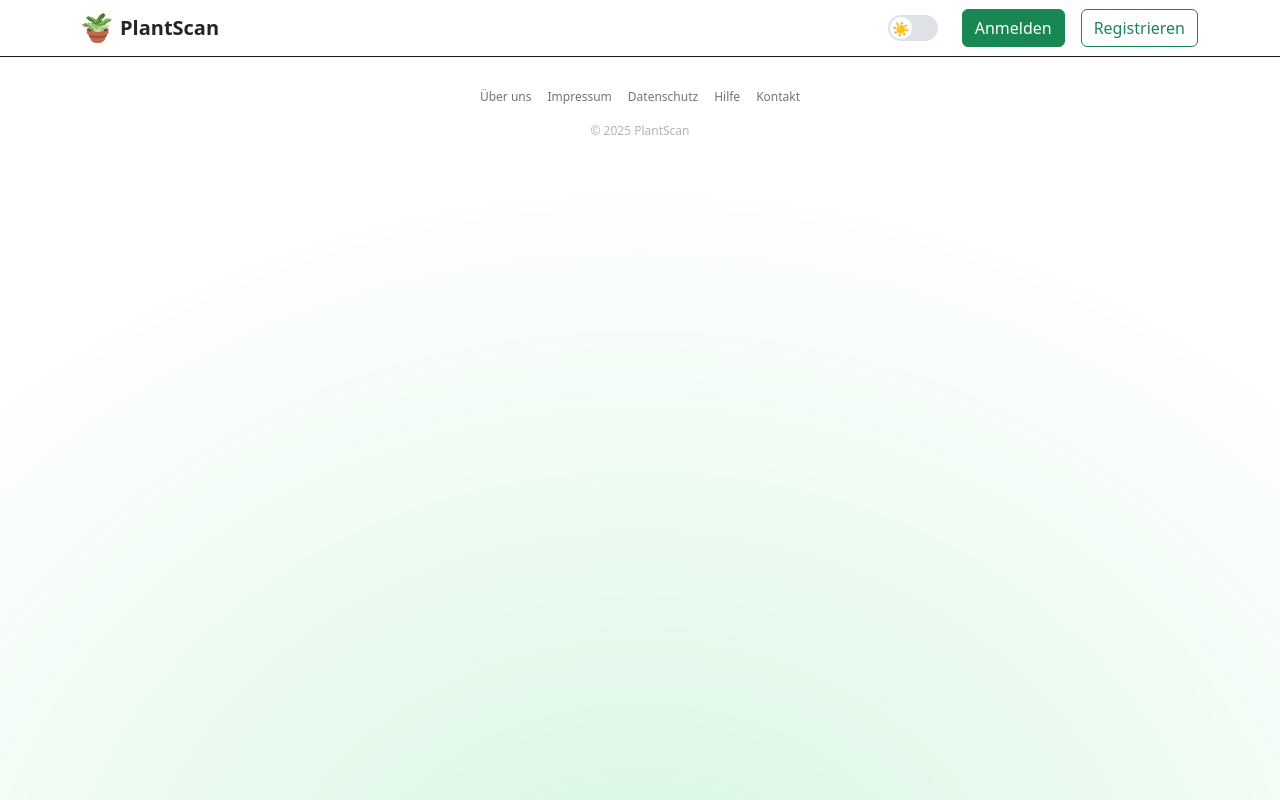
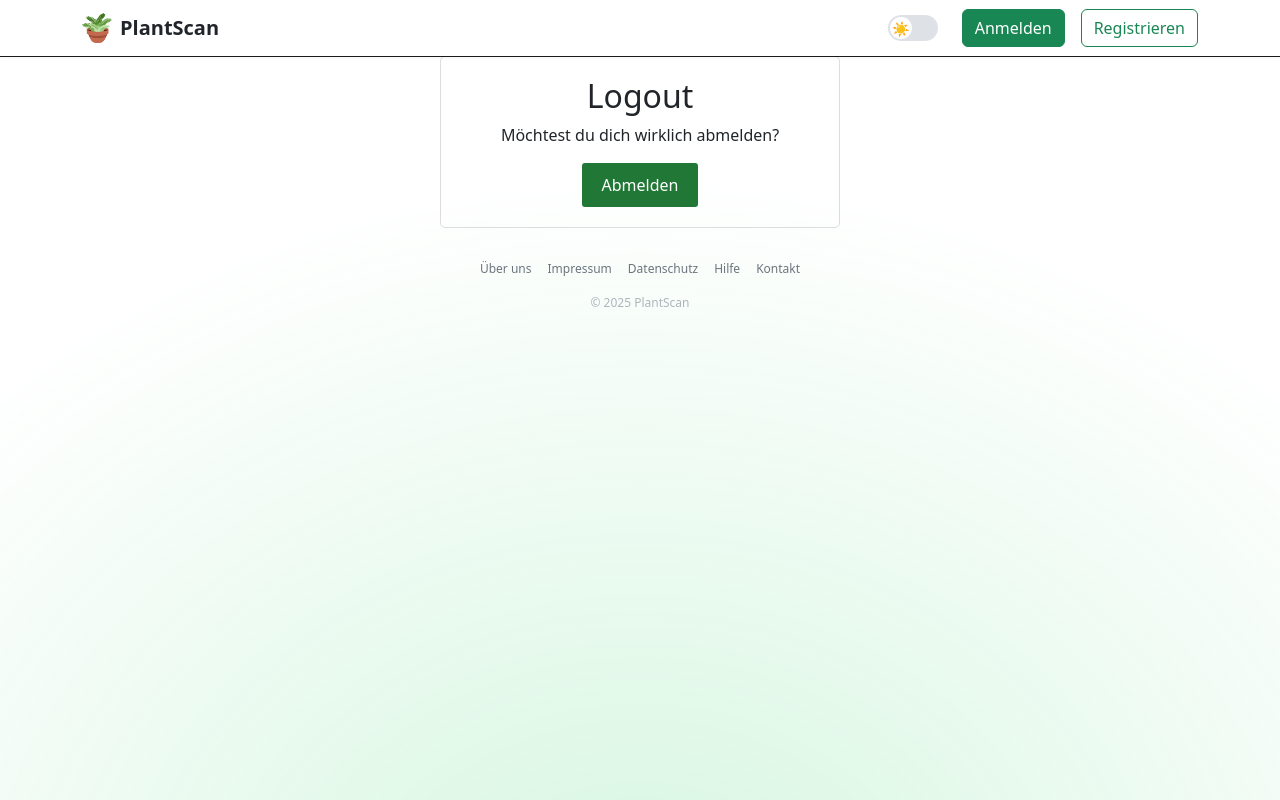
Before and after one commit to on23db/T6_Projekt_PlantScan, a Vue app: page /logout in a window 1280 px wide. Built offline with nearby package versions, Linux system fonts and the light colour scheme; no server answers.

Commit message:
Added: User Login and Logout

```diff
--- a/src/components/Login.vue
+++ b/src/components/Login.vue
@@ -27,7 +27,7 @@ export default {
             try {
                 const auth = getAuth();
                 await signInWithEmailAndPassword(auth, this.email, this.password);
-                this.$router.push("/home"); // Anpassung je nach Routing
+                this.$router.push("/profile"); // Anpassung je nach Routing
             } catch (error) {
                 this.errorMessage = error.message;
             }
--- a/src/components/Navbar.vue
+++ b/src/components/Navbar.vue
@@ -33,6 +33,14 @@
                 Registrieren
               </button>
             </router-link>
+            <router-link v-if="isLoggedIn" to="/profile">
+              <button class="btn btn-outline-primary" type="button">
+                Profil
+              </button>
+            </router-link>
+            <button v-if="isLoggedIn" class="btn btn-danger" @click="logout">
+              Abmelden
+            </button>
           </div>
         </div>
       </div>
@@ -50,6 +58,8 @@ const emit = defineEmits(['toggle-theme']);
 const emitToggleTheme = () => {
   emit('toggle-theme');
 };
+
+
 </script>
 
 <style scoped>
--- a/src/firebase.js
+++ b/src/firebase.js
@@ -1,6 +1,6 @@
 // Import Firebase-Funktionen
 import { initializeApp } from "firebase/app";
-import { getAuth } from "firebase/auth";
+import { getAuth, onAuthStateChanged, signOut } from "firebase/auth";
 import { getFirestore } from "firebase/firestore";
 import { getStorage } from "firebase/storage";
 
@@ -21,5 +21,22 @@ const auth = getAuth(app);
 const db = getFirestore(app);
 const storage = getStorage(app);
 
+// Benutzerstatus überwachen
+export const monitorAuthState = (callback) => {
+  onAuthStateChanged(auth, (user) => {
+    callback(user); // Ruft die übergebene Callback-Funktion mit dem Benutzerobjekt auf
+  });
+};
+
+// Logout-Funktion
+export const logoutUser = async () => {
+  try {
+    await signOut(auth);
+  } catch (error) {
+    console.error("Fehler beim Logout:", error);
+    throw error; // Optional: Fehler weitergeben
+  }
+};
+
 // Exporte
 export { app, auth, db, storage };
--- a/src/router.js
+++ b/src/router.js
@@ -8,6 +8,8 @@ import Kontakt from "./views/Kontakt.vue";
 import Datenschutz from "./views/Datenschutz.vue";
 import Überuns from "./views/Überuns.vue";
 import PlantList from './views/PlantList.vue';
+import Logout from './views/Logout.vue';
+import Profile from './views/Profile.vue';
 
 const routes = [
   {
@@ -53,6 +55,16 @@ const routes = [
     path: "/register",
     name: 'Register',
     component: Register
+  },
+  {
+    path: "/logout",
+    name: 'Logout',
+    component: Logout
+  },
+  {
+    path: "/profile",
+    name: 'Profile',
+    component: Profile // Route für Profile hinzufügen
   }
 ];
 
--- /dev/null
+++ b/src/views/Logout.vue
@@ -0,0 +1,50 @@
+<template>
+    <div class="logout-container">
+      <h2>Logout</h2>
+      <p>Möchtest du dich wirklich abmelden?</p>
+      <button @click="logout">Abmelden</button>
+    </div>
+  </template>
+
+  <script>
+  import { getAuth, signOut } from "firebase/auth";
+
+  export default {
+    methods: {
+      async logout() {
+        try {
+          const auth = getAuth();
+          await signOut(auth);
+          this.$router.push("/login"); // Weiterleitung zur Login-Seite
+          alert("Du wurdest erfolgreich abgemeldet.");
+        } catch (error) {
+          console.error("Logout-Fehler:", error);
+        }
+      }
+    }
+  };
+  </script>
+
+  <style scoped>
+  .logout-container {
+    max-width: 400px;
+    margin: auto;
+    text-align: center;
+    padding: 20px;
+    border: 1px solid #ddd;
+    border-radius: 5px;
+  }
+
+  button {
+    padding: 10px 20px;
+    background-color: #217735;
+    color: white;
+    border: none;
+    border-radius: 3px;
+    cursor: pointer;
+  }
+
+  button:hover {
+    background-color: #1a5a2b;
+  }
+  </style>
--- /dev/null
+++ b/src/views/Profile.vue
@@ -0,0 +1,53 @@
+<template>
+    <div class="profile-container">
+      <h1>Willkommen, Pflanzenfreund!</h1>
+      <p>Hier siehst du deine gescannten Pflanzen:</p>
+      <button @click="logout" class="btn btn-danger">Abmelden</button>
+    </div>
+  </template>
+
+  <script>
+  import { getAuth, signOut } from "firebase/auth";
+
+  export default {
+    data() {
+      return {
+        userEmail: null
+      };
+    },
+    mounted() {
+      const auth = getAuth();
+      const user = auth.currentUser;
+
+      if (user) {
+        this.userEmail = user.email; // Zeige die E-Mail des Benutzers an
+      } else {
+        this.$router.push("/login"); // Falls nicht eingeloggt, zurück zur Login-Seite
+      }
+    },
+    methods: {
+      async logout() {
+        try {
+          const auth = getAuth();
+          await signOut(auth);
+          this.$router.push("/login"); // Weiterleitung zur Login-Seite
+        } catch (error) {
+          console.error("Fehler beim Logout:", error);
+        }
+      }
+    }
+  };
+  </script>
+
+  <style scoped>
+  .profile-container {
+    max-width: 600px;
+    margin: auto;
+    text-align: center;
+    padding: 20px;
+  }
+
+  button {
+    margin-top: 20px;
+  }
+  </style>
```
